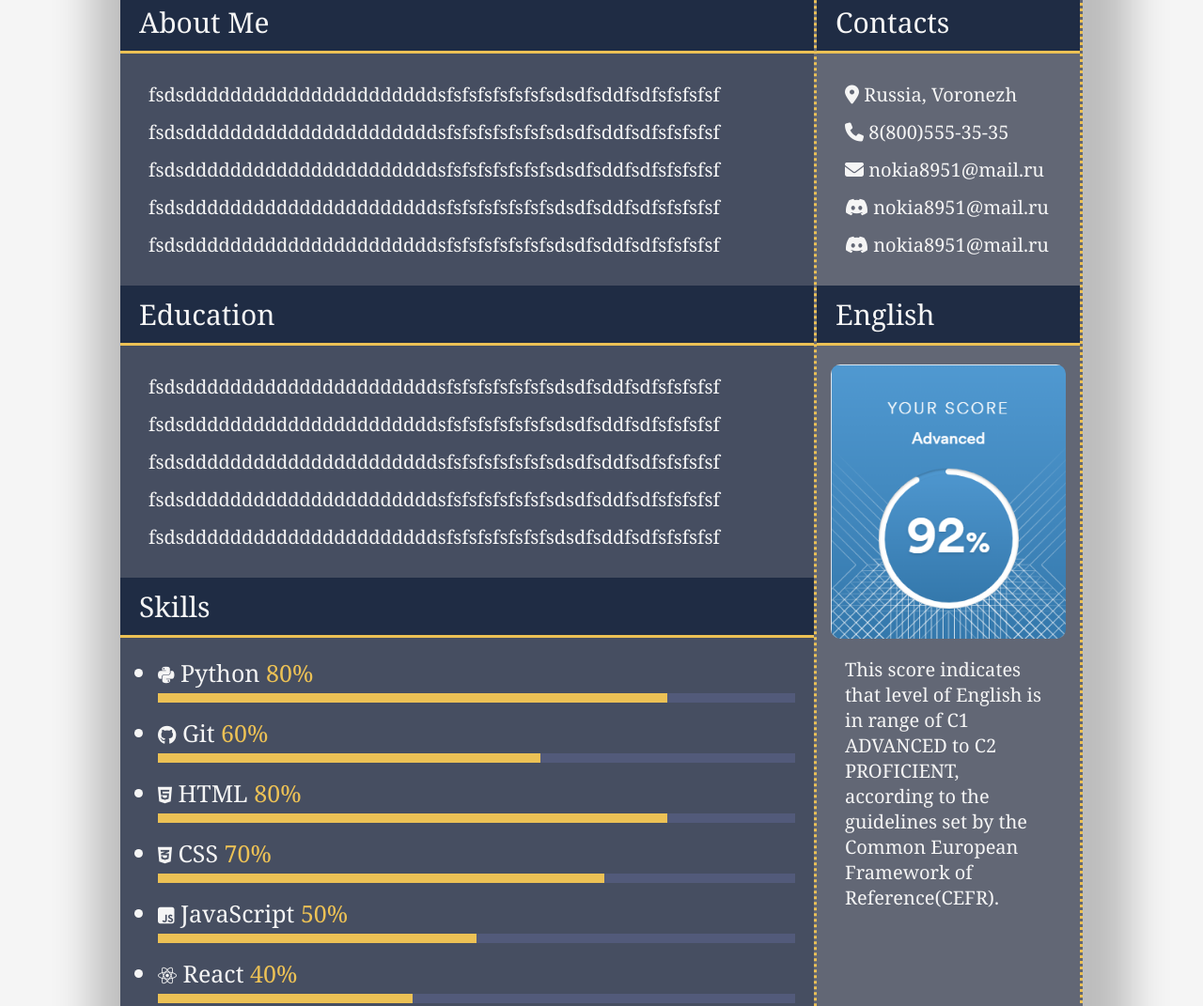
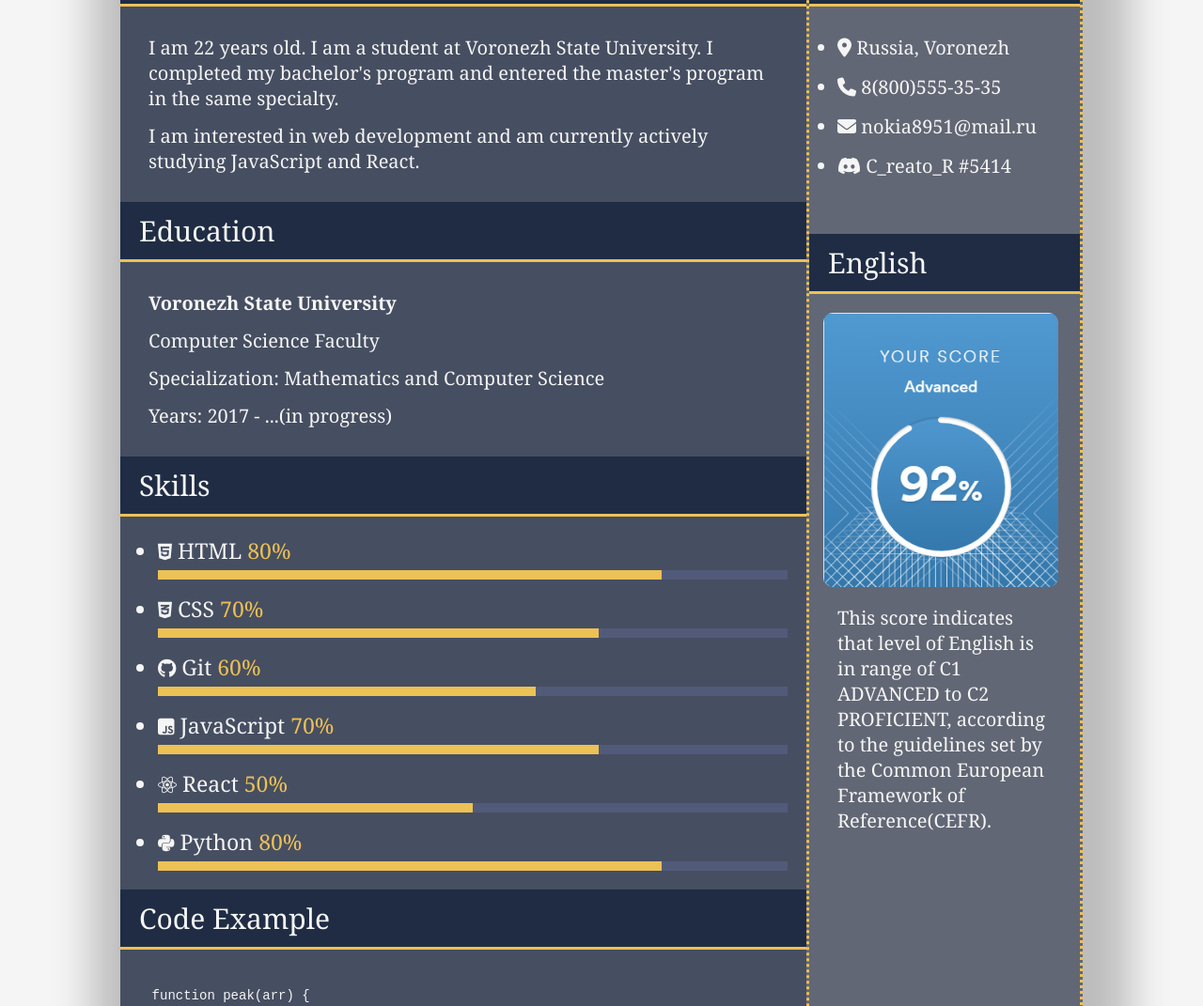
Before and after one commit to CreatoR750/rsschool-cv, a plain HTML site: page index.html in a window 1280 px wide. Shown: the part 517-1588 px from the top of the page at 94% size. Drawn offline with Linux system fonts and the light colour scheme.

Commit message:
added info

```diff
--- a/css/style.css
+++ b/css/style.css
@@ -65,9 +65,11 @@ main {
   color:#ecc155;
 }
 .photo{
+
+  padding-right: 20px;
   border-radius: 3px;
   padding-left: 45px;
-  width: 350px;
+  width: 300px;
   margin-top:20px;
   margin-bottom: 20px;
 
@@ -154,6 +156,15 @@ main {
 .about_me {
   margin: 30px;
 }
+
+.about_me li{
+  padding-bottom:15px;
+}
+
+.about_me ul{
+  padding-bottom:14px;
+}
+
 .about_me p{
   margin-top:13px;
 }
@@ -164,12 +175,12 @@ main {
 
 }
 .skills_lst > li {
-  font-size:25px;
+  font-size:23px;
 }
 
 
 .skills_lst span{
-  font-size: 25px;
+  font-size: 23px;
   color:#ecc155;
 }
 
@@ -191,7 +202,7 @@ main {
 }
 
 #js-skill {
-  width: 50%;
+  width: 70%;
 }
 
 #html-skill {
@@ -207,7 +218,7 @@ main {
 }
 
 #react-skill {
-  width: 40%;
+  width: 50%;
 }
 
 .scale-filling {
@@ -225,10 +236,11 @@ main {
 }
 
 pre {
-  max-width: 738px;
+  max-width: 730px;
   max-height: 350px;
   border-radius: 3px;
   overflow: auto;
+
 
 }
 pre code{
@@ -248,6 +260,7 @@ aside {
   border-radius: 10px;
   min-width: 280px;
   margin-top:-3px;
+
 }
 
 footer{
--- a/index.html
+++ b/index.html
@@ -50,11 +50,9 @@
                   <h3 id="h1">About Me</h3>
                 </div>
             <div class="about_me">
-               <p> fsdsddddddddddddddddddddddsfsfsfsfsfsfsfsdsdfsddfsdfsfsfsfsf</p>
-               <p> fsdsddddddddddddddddddddddsfsfsfsfsfsfsfsdsdfsddfsdfsfsfsfsf</p>
-               <p> fsdsddddddddddddddddddddddsfsfsfsfsfsfsfsdsdfsddfsdfsfsfsfsf</p>
-               <p> fsdsddddddddddddddddddddddsfsfsfsfsfsfsfsdsdfsddfsdfsfsfsfsf</p>
-               <p> fsdsddddddddddddddddddddddsfsfsfsfsfsfsfsdsdfsddfsdfsfsfsfsf</p>
+               <p>  I am 22 years old. I am a student at Voronezh State University. I completed my bachelor's program and entered the master's program in the same specialty.</p>
+               <p>  I am interested in web development and am currently actively studying JavaScript and React.</p>
+
             </div>
             </section>
 
@@ -63,11 +61,11 @@
                     <h3 id="h2">Education</h3>
                   </div>
               <div class="about_me">
-                 <p> fsdsddddddddddddddddddddddsfsfsfsfsfsfsfsdsdfsddfsdfsfsfsfsf</p>
-                 <p> fsdsddddddddddddddddddddddsfsfsfsfsfsfsfsdsdfsddfsdfsfsfsfsf</p>
-                 <p> fsdsddddddddddddddddddddddsfsfsfsfsfsfsfsdsdfsddfsdfsfsfsfsf</p>
-                 <p> fsdsddddddddddddddddddddddsfsfsfsfsfsfsfsdsdfsddfsdfsfsfsfsf</p>
-                 <p> fsdsddddddddddddddddddddddsfsfsfsfsfsfsfsdsdfsddfsdfsfsfsfsf</p>
+                 <p> <b>Voronezh State University</b></p>
+                 <p> Computer Science Faculty</p>
+                 <p> Specialization: Mathematics and Computer Science</p>
+                 <p> Years: 2017 - ...(in progress) </p>
+
               </div>
             </section>
 
@@ -78,15 +76,23 @@
 
                   <ul class="skills_lst">
 
-                    <li > <i class="fab fa-python"></i>
-                        Python <span> 80%</span>
+                    <li> <i class="fab fa-html5"></i>
+                      HTML <span>80%</span>
+                      <div class="scale">
+                        <span id="html-skill"
+                          ><span class="scale-filling"></span
+                        ></span>
+                      </div>
+                    </li>
 
-                        <div class="scale">
-                          <span id="python-skill"
-                            ><span class="scale-filling"></span
-                          ></span>
-                        </div>
-                      </li>
+                    <li> <i class="fab fa-css3-alt"></i>
+                      CSS <span>70%</span>
+                      <div class="scale">
+                        <span id="css-skill"
+                          ><span class="scale-filling"></span
+                        ></span>
+                      </div>
+                    </li>
 
                     <li > <i class="fab fa-github"></i>
                       Git <span>60%</span>
@@ -97,32 +103,26 @@
                         ></span>
                       </div>
                     </li>
-                    <li> <i class="fab fa-html5"></i>
-                      HTML <span>80%</span>
-                      <div class="scale">
-                        <span id="html-skill"
-                          ><span class="scale-filling"></span
-                        ></span>
-                      </div>
-                    </li>
-                    <li> <i class="fab fa-css3-alt"></i>
-                      CSS <span>70%</span>
-                      <div class="scale">
-                        <span id="css-skill"
-                          ><span class="scale-filling"></span
-                        ></span>
-                      </div>
-                    </li>
+
                     <li> <i class="fab fa-js-square"></i>
-                      JavaScript <span>50%</span>
+                      JavaScript <span>70%</span>
                       <div class="scale">
                         <span id="js-skill"><span class="scale-filling"></span></span>
                       </div>
                     </li>
                     <li> <i class="fab fa-react"></i>
-                      React <span>40%</span>
+                      React <span>50%</span>
                       <div class="scale">
                         <span id="react-skill"
+                          ><span class="scale-filling"></span
+                        ></span>
+                      </div>
+                    </li>
+
+                    <li > <i class="fab fa-python"></i>
+                      Python <span> 80%</span>
+                      <div class="scale">
+                        <span id="python-skill"
                           ><span class="scale-filling"></span
                         ></span>
                       </div>
@@ -175,11 +175,15 @@
                     </div>
 
                     <div class="about_me">
-                          <p> <i class="fas fa-map-marker-alt"> </i> Russia, Voronezh</p>
-                          <p> <i class="fas fa-phone"></i> </i> 8(800)555-35-35</p>
-                          <p> <i class="fas fa-envelope"></i> </i> nokia8951@mail.ru</p>
-                          <p> <i class="fab fa-discord"></i> </i> nokia8951@mail.ru</p>
-                          <p> <i class="fab fa-discord"></i> </i> nokia8951@mail.ru</p>
+                      <ul>
+                        <li> <i class="fas fa-map-marker-alt"> </i> Russia, Voronezh</li>
+                          <li> <i class="fas fa-phone"></i> </i> 8(800)555-35-35</li>
+                            <li> <i class="fas fa-envelope"></i> </i> nokia8951@mail.ru</li>
+                              <li> <i class="fab fa-discord"></i> </i> C_reato_R #5414</li>
+
+                      </ul>
+
+
                         </div>
 
                         <div class="main_header">
```
